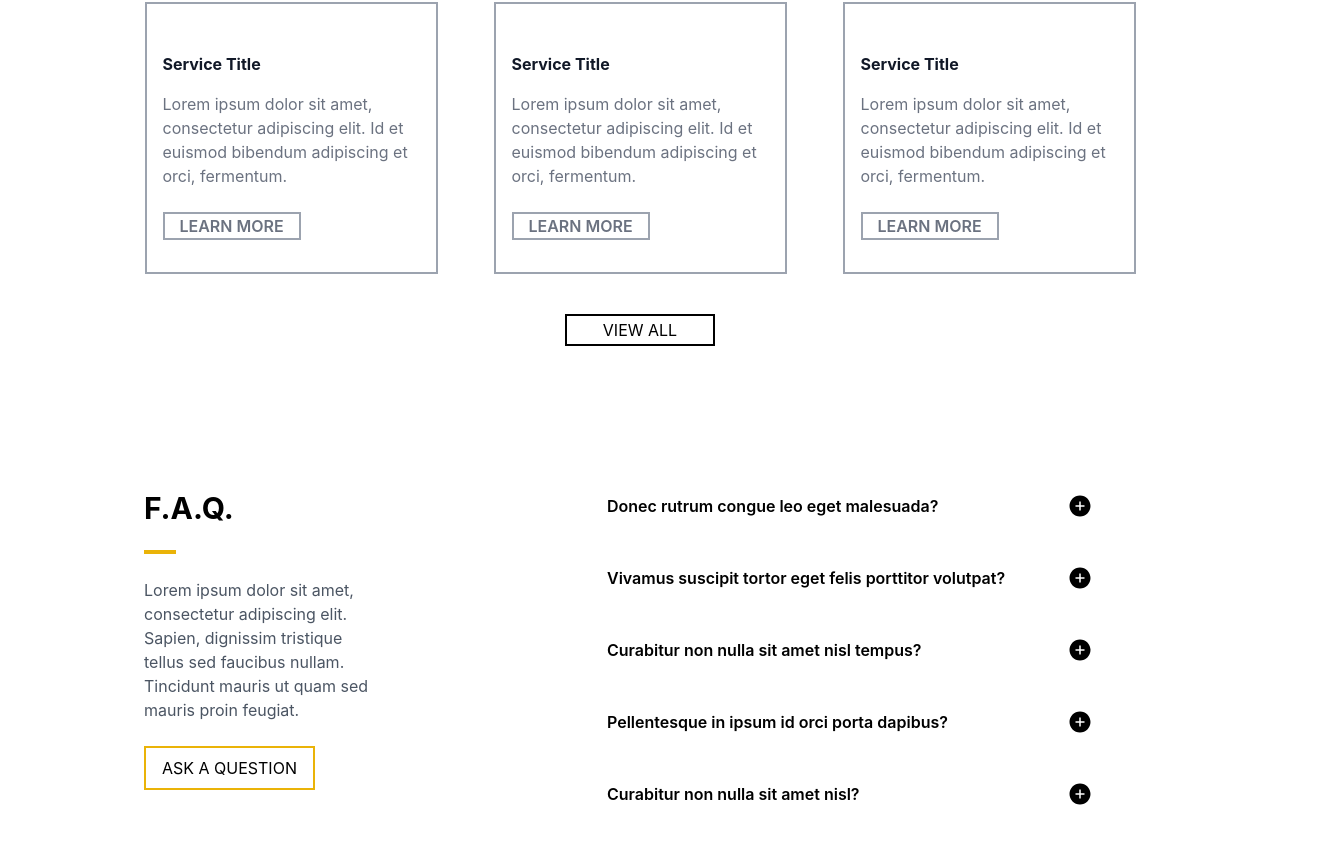
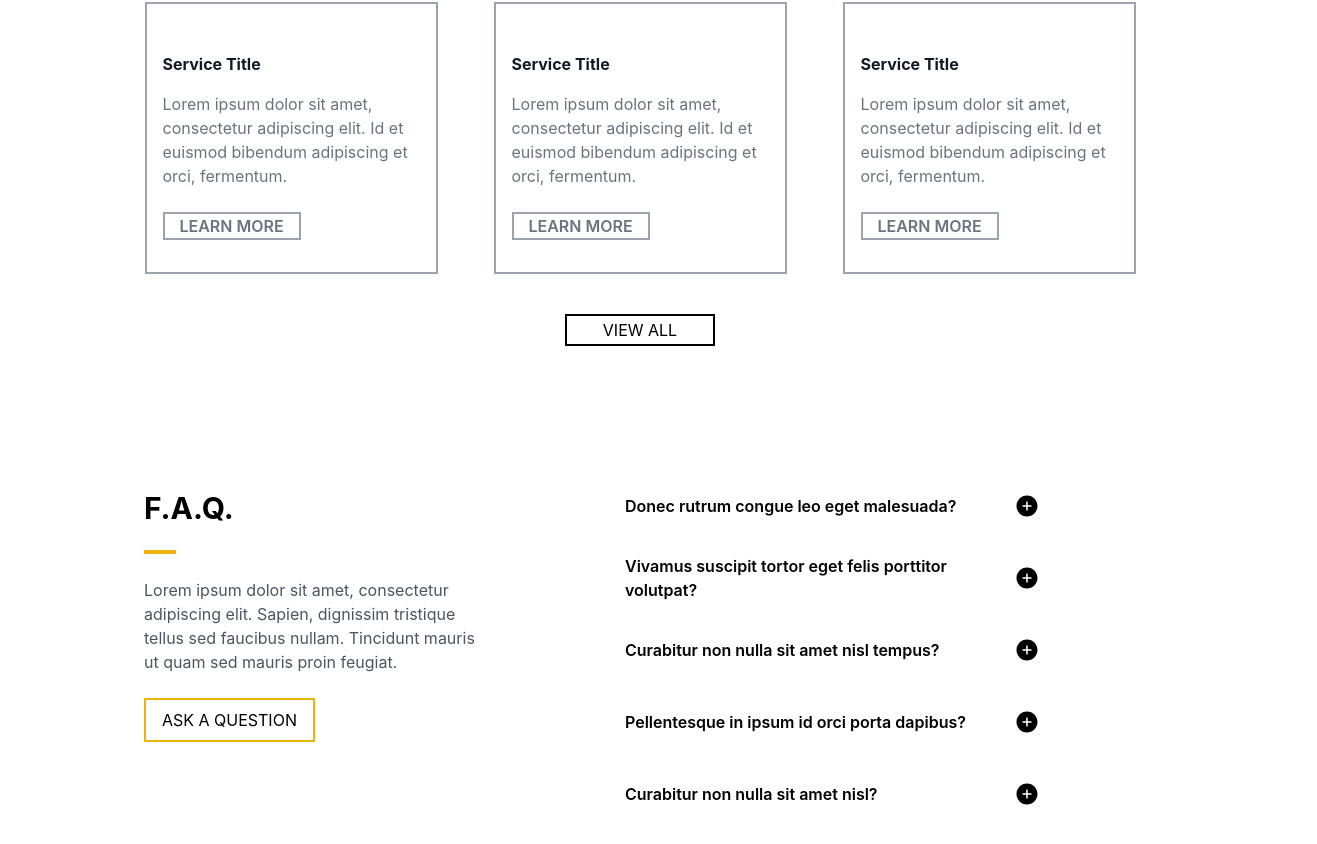
Before and after one commit to Amir9eng/construction, a Next.js app: page /Service in a window 1280 px wide. Shown: the part 1892-2736 px from the top of the page, 1317 px wide, since content can reach past the window. Built offline with nearby package versions, Linux system fonts and the light colour scheme.

Commit message:
Contact Page

```diff
--- a/components/Accordion.js
+++ b/components/Accordion.js
@@ -38,7 +38,7 @@ const Accordion = () => {
   ]
 
   return (
-    <div className='flex flex-col justify-center items-center p-10 rounded-xl h-auto py-20 ml-28 bg-white'>
+    <div className='flex flex-col justify-center items-center p-10 rounded-xl h-auto py-20 ml-12 bg-white'>
       {data.map((data, i) => {
         return (
           <AccordionUI
--- a/components/AccordionUI.js
+++ b/components/AccordionUI.js
@@ -12,7 +12,7 @@ const AccordionUI = ({ title, children, Id, Index, setIndex }) => {
   }
 
   return (
-    <div className='w-[694px] px-6 ml-12 '>
+    <div className='w-[600px] px-6 ml-6 '>
       <div
         onClick={() => handleSetIndex(Id)}
         className='flex group cursor-pointer w-3/4  h-16 justify-between items-center mt-2 rounded-md bg-white'
@@ -30,7 +30,7 @@ const AccordionUI = ({ title, children, Id, Index, setIndex }) => {
       </div>
 
       {Index === Id && (
-        <div className='font-semibold w-3/4 h-auto rounded-md border-l-2 mb-2 '>
+        <div className='font-semibold w-3/5 h-auto rounded-md border-l-2 mb-2 '>
           {children}
         </div>
       )}
--- a/components/Navbar.js
+++ b/components/Navbar.js
@@ -12,7 +12,7 @@ export default function Navbar () {
         <Link href='/Portfolio'>Portfolio</Link>
         <Link href='/Service'>Service</Link>
         <Link href='/Services'>Services</Link>
-        <p>Contact</p>
+        <Link href='/Contact'>Contact</Link>
         <p>About</p>
         <p>Home</p>
         <Image
--- a/pages/Services.jsx
+++ b/pages/Services.jsx
@@ -42,7 +42,7 @@ const Services = () => {
         </button>
       </div>
       <section className='py-10 w-full flex justify-end'>
-        <SideBar heading={'Building Constructio'} />
+        <SideBar heading={'Building Construction'} />
       </section>
       <section>
         <SideBar heading={'Repairs & Installations'} />
@@ -66,17 +66,6 @@ const Services = () => {
       <div className='my-8'>
         <Button />
       </div>
-      {/* <section>
-        <iframe
-          src='https://www.google.com/maps/embed?pb=!1m18!1m12!1m3!1d3946.1164444737738!2d4.556789814102137!3d8.488057699564983!2m3!1f0!2f0!3f0!3m2!1i1024!2i768!4f13.1!3m3!1m2!1s0x103653d02955baab%3A0x853065ad7b6bd4ab!2sCodevillage%20Limited!5e0!3m2!1sen!2sng!4v1661606062456!5m2!1sen!2sng'
-          width='1345'
-          height='450'
-          style={{ border: 0 }}
-          allow='fullscreen'
-          loading='lazy'
-          referrerPolicy='no-referrer-when-downgrade'
-        ></iframe>
-      </section> */}
     </DefaultLayout>
   )
 }
```
